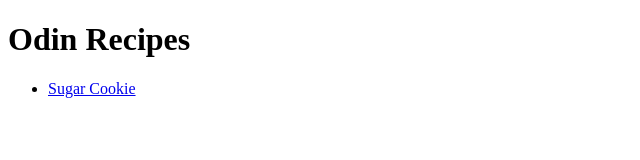
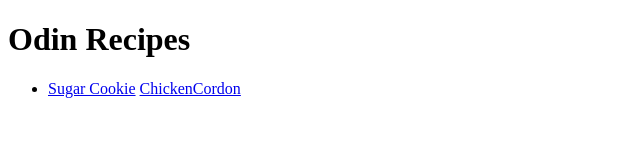
Before and after one commit to Nirajsah/odin-recipes, a plain HTML site: page index.html in a window 1280 px wide. Shown: the whole page, without its empty margins (0-640 px from the left). Drawn offline with Linux system fonts and the light colour scheme.

Commit message:
added ChickenCordan recipe

```diff
--- a/index.html
+++ b/index.html
@@ -10,6 +10,7 @@
     <ul>
       <li>
         <a href="./recipes/sugarcookie.html">Sugar Cookie</a>
+        <a href="./recipes/ChickenCordon.html">ChickenCordon</a>
       </li>
     </ul>
   </body>
```
